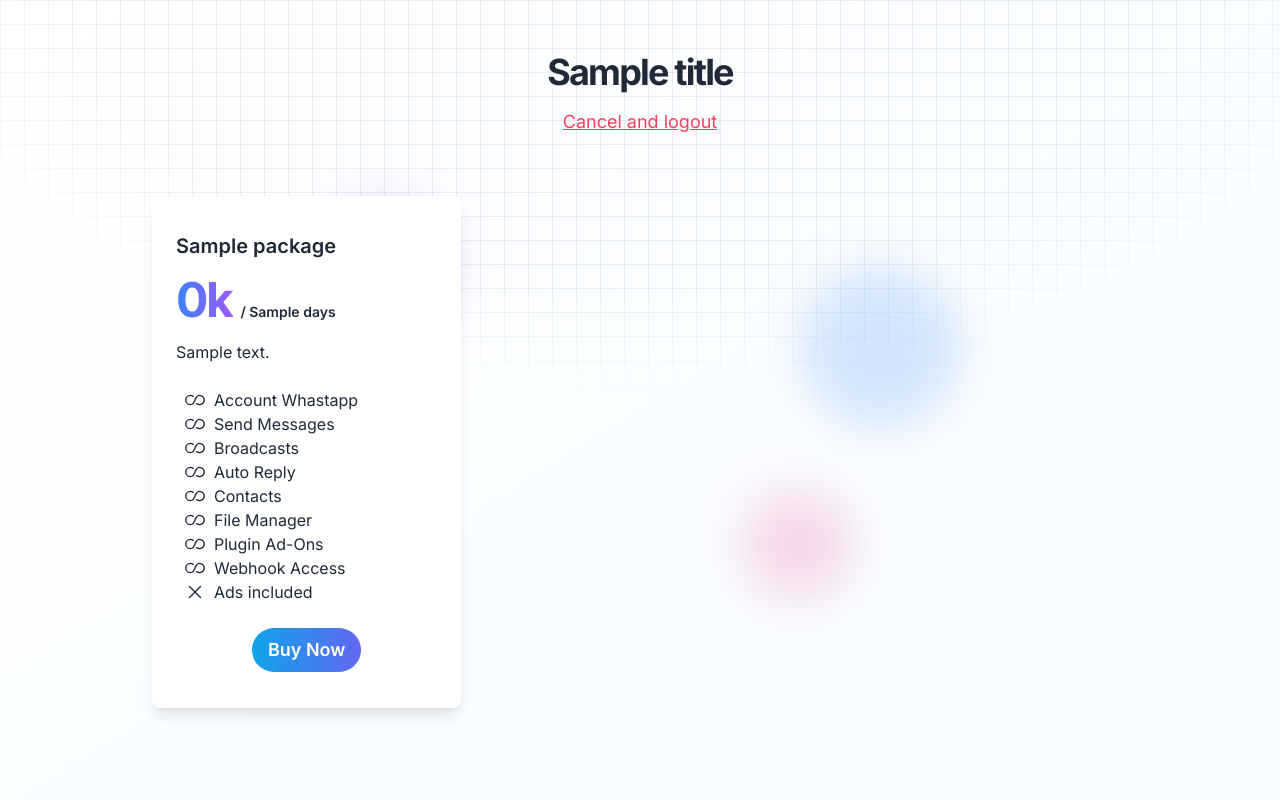
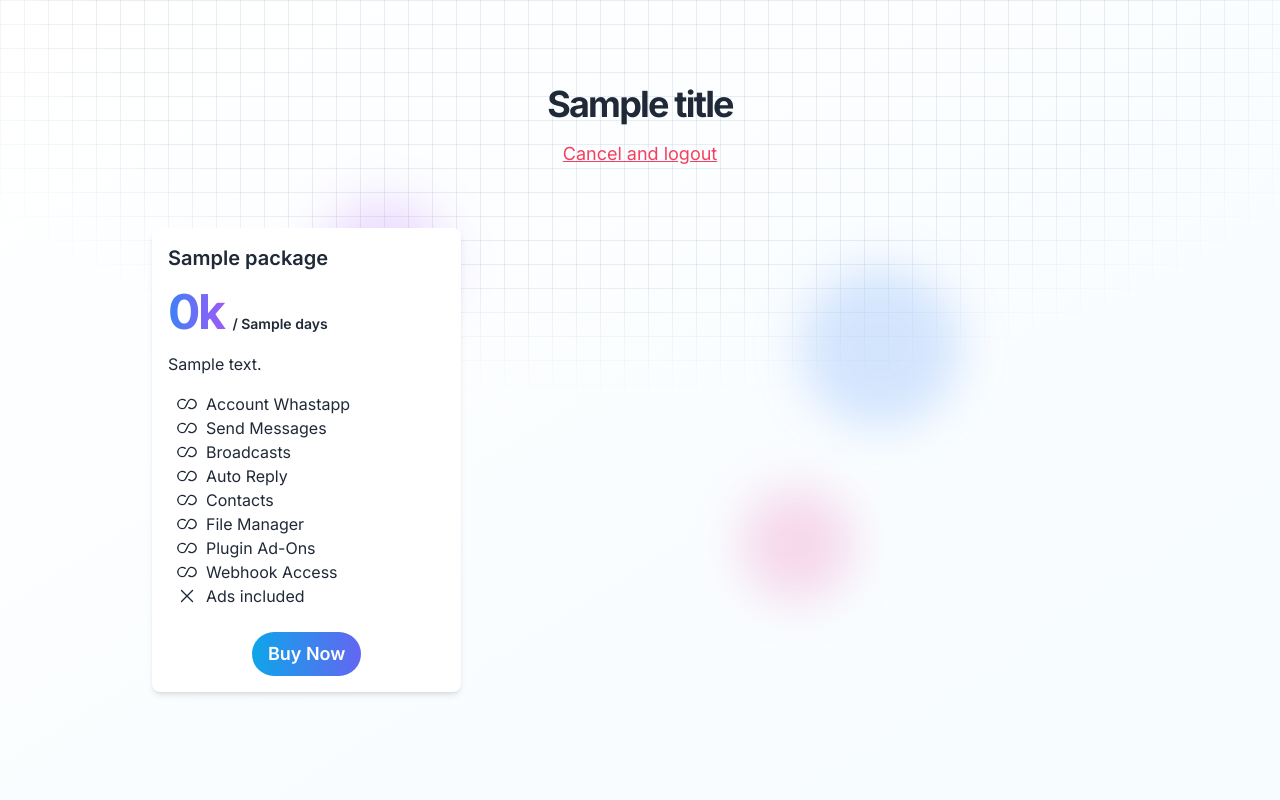
Before and after one commit to fitri-hy/wa-gateway, a Node server app: template views/pricing.ejs in a window 1280 px wide. Run offline with Node 20, Linux system fonts and the light colour scheme; the template is opened without the code that fills it: most values are stand-ins (such as "Sample title", 1, 10 or a date in 2020).

Commit message:
feat(pricing): enhance package display and messaging

```diff
--- a/middleware/userMiddleware.js
+++ b/middleware/userMiddleware.js
@@ -58,7 +58,7 @@ module.exports = async (req, res, next) => {
 	  return res.status(403).render('pricing', {
         title: 'Incomplete Package Information',
         message: 'We noticed some missing information in your subscription. Kindly reach out to support to resolve this.',
-        packages,
+        packages: filteredPackages,
 	  });
     }
 
@@ -69,7 +69,7 @@ module.exports = async (req, res, next) => {
 	  return res.status(403).render('pricing', {
         title: 'Subscription Expired',
         message: 'Your subscription package has expired. Kindly renew it to continue enjoying our services.',
-        packages,
+        packages: filteredPackages,
 	  });
     }
 
--- a/views/pricing.ejs
+++ b/views/pricing.ejs
@@ -37,7 +37,8 @@
 		</div>
 		<div class="grid grid-cols-1 md:grid-cols-3 gap-4 md:gap-6 mt-9 p-4 md:p-6">
 			<% packages.forEach(pkg => { %>
-			  <div class="group hover:scale-105 hover:shadow-xl hover:duration-300 hover:transition-all flex flex-col bg-white dark:bg-slate-800 px-4 py-6 md:px-6 md:py-9 rounded-lg shadow-lg mb-4">
+			<div class="hover:scale-105 hover:shadow-xl hover:duration-300 hover:transition-all flex flex-col justify-between gap-2 bg-white dark:bg-slate-800 p-4 rounded-lg shadow-md">
+				<div class="flex flex-col">
 					<h2 class="text-xl font-semibold"><%= pkg.name %></h2>
 					<h3 class="text-4xl md:text-5xl font-bold mt-4">
 						<%
@@ -61,7 +62,9 @@
 					<p class="mt-4">
 						<%= pkg.description %>
 					</p>
-				<ul class="mt-6 px-2">
+				</div>
+				<div>
+					<ul class="mt-2 px-2">
 						<li class="flex items-center gap-2">
 							<svg xmlns="http://www.w3.org/2000/svg" width="22" height="22" viewBox="0 0 24 24"><path fill="currentColor" fill-rule="evenodd" d="M7 7.75a4.25 4.25 0 0 0 0 8.5c.597 0 1.045-.107 1.407-.284c.362-.176.679-.442.986-.816c.54-.66.983-1.558 1.567-2.741q.175-.355.37-.744l.34-.69c.581-1.181 1.117-2.27 1.777-3.075c.41-.501.89-.923 1.49-1.215S16.216 6.25 17 6.25a5.75 5.75 0 1 1-3.45 10.35a.75.75 0 0 1 .9-1.2A4.25 4.25 0 1 0 17 7.75c-.597 0-1.045.107-1.407.284c-.362.176-.679.442-.986.816c-.54.66-.983 1.558-1.567 2.741q-.175.355-.37.744l-.34.69c-.581 1.181-1.117 2.27-1.777 3.076c-.41.5-.89.922-1.49 1.214s-1.28.435-2.063.435A5.75 5.75 0 1 1 10.451 7.4a.75.75 0 1 1-.901 1.2A4.23 4.23 0 0 0 7 7.75" clip-rule="evenodd"/></svg>
 							Account Whastapp
@@ -109,10 +112,15 @@
 						<% } %>
 					</ul>
 					<div class="flex justify-center items-center mt-6">
-					<% const waMessage = encodeURIComponent(`Hello, I am interested in the Package: *${pkg.name}* Price: *Rp${pkg.price}*`); %>
+						<%
+						  const formattedPrice = Number(pkg.price).toLocaleString('id-ID', { minimumFractionDigits: 0 });
+						  const waMessage = encodeURIComponent(`Hello, I am interested in the Package: *${pkg.name}* Price: *Rp ${formattedPrice}*`);
+						%>
+
 						<a href="https://wa.me/6281525977595?text=<%= waMessage %>" target="_blank" class="buy-now-btn bg-gradient-to-r text-lg from-sky-500 dark:from-sky-600 to-indigo-500 dark:to-indigo-600 flex items-center gap-2 rounded-full px-4 py-2 text-white font-semibold hover:shadow-lg hover:scale-105 hover:duration-all transition-all">
 							Buy Now
 						</a>
+					</div>
 				</div>
 			  </div>
 			<% }) %>
```
Also changed, not shown: views/home.ejs (+10 -3 lines). Lines whose indentation alone changed are shown as unchanged.
